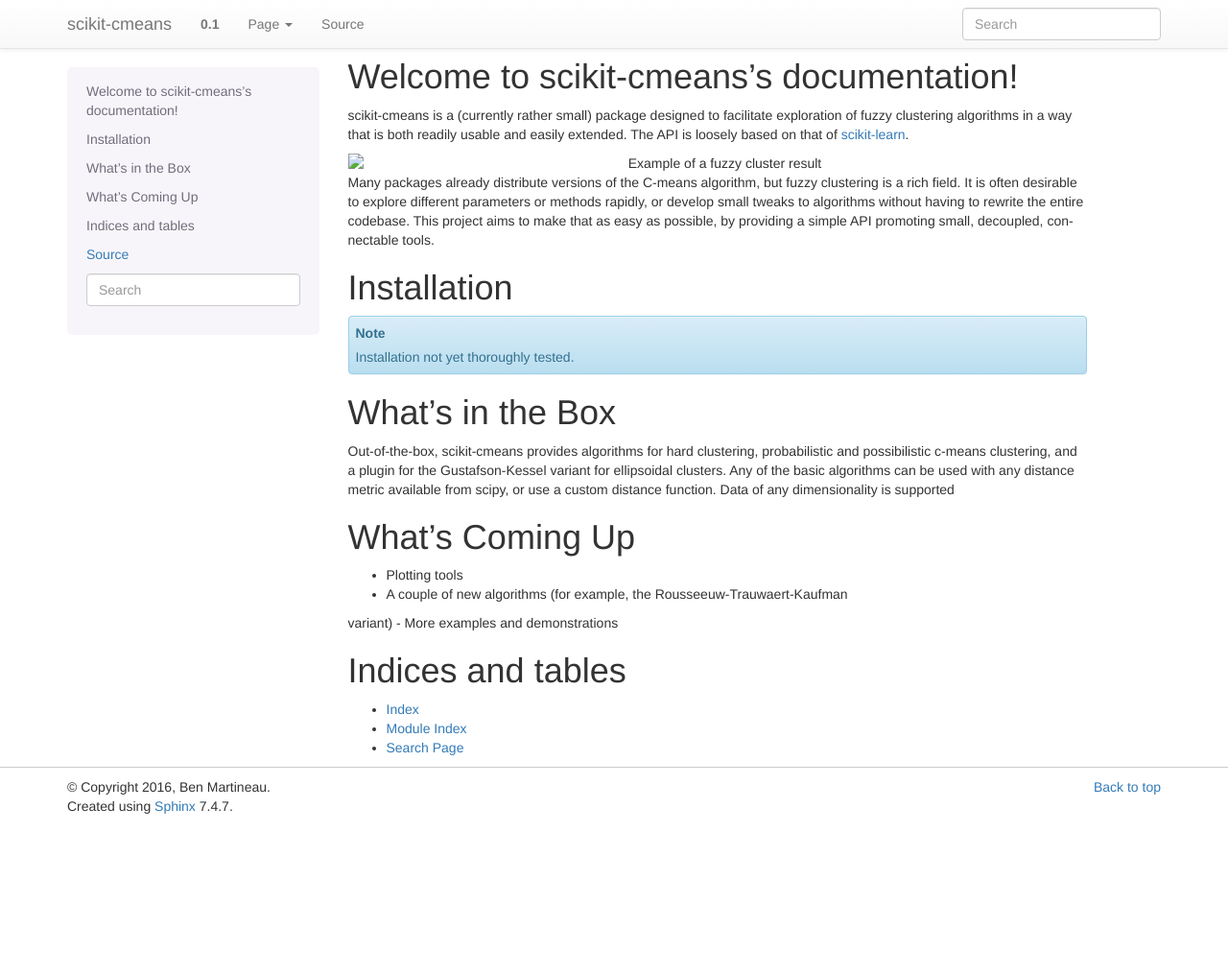
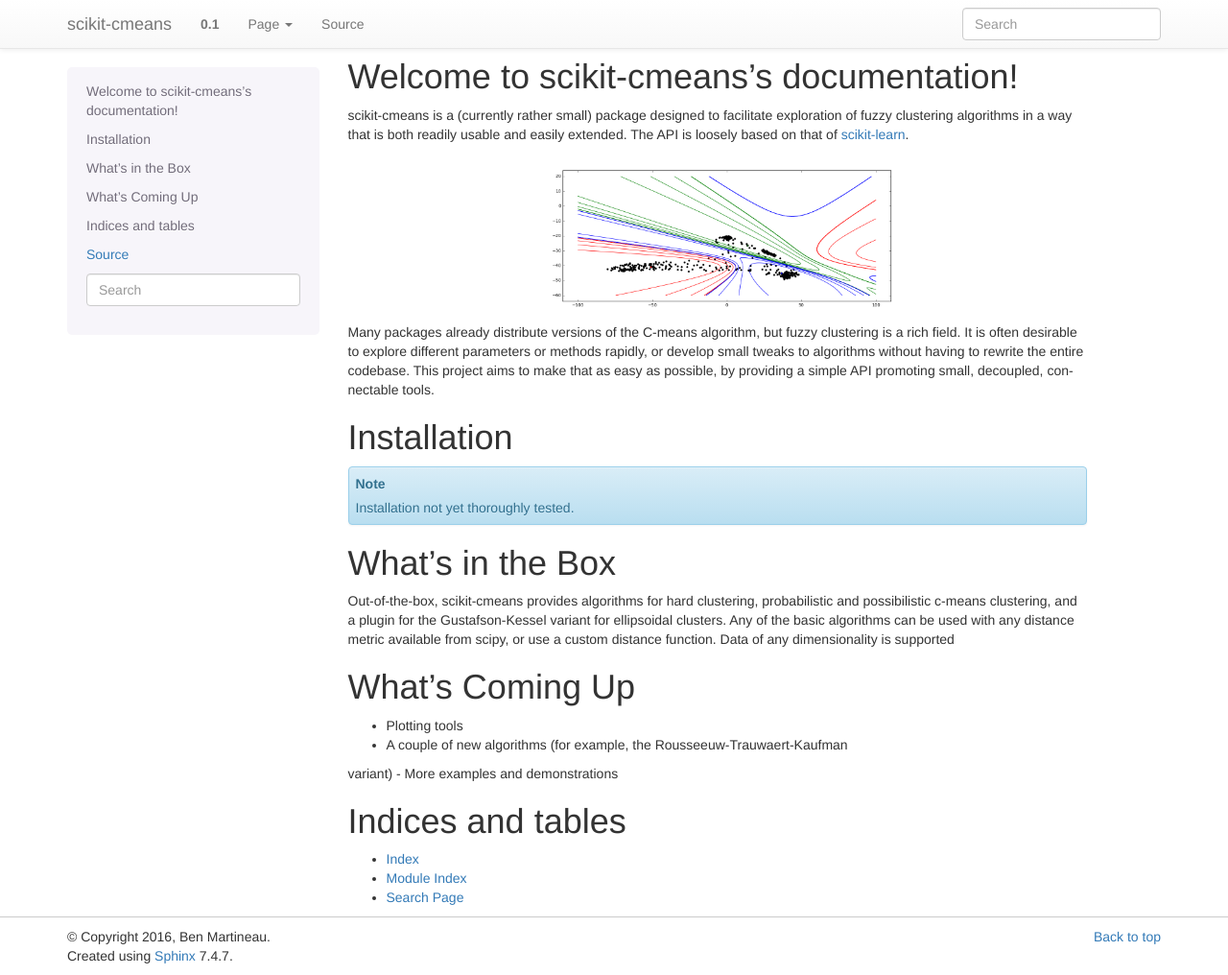
Before and after one commit to bm424/scikit-cmeans, a Sphinx documentation site: the page built from docs/index.rst, in a window 1280 px wide and 1016 px high. Shown: the whole window at 96% size. Built offline with Sphinx 7.4.7, drawn with Linux system fonts in a browser that asks for light colours; pages that are not in the unit, such as notebooks, are missing from menus.

Commit message:
Update documentation

```diff
--- a/docs/index.rst
+++ b/docs/index.rst
@@ -11,7 +11,7 @@
 usable and easily extended. The API is loosely based on that of
 `scikit-learn <http://scikit-learn.org/>`_.
 
-.. image:: demo.png
+.. image:: _images/demo.png
     :align: center
     :alt: Example of a fuzzy cluster result
 
```
